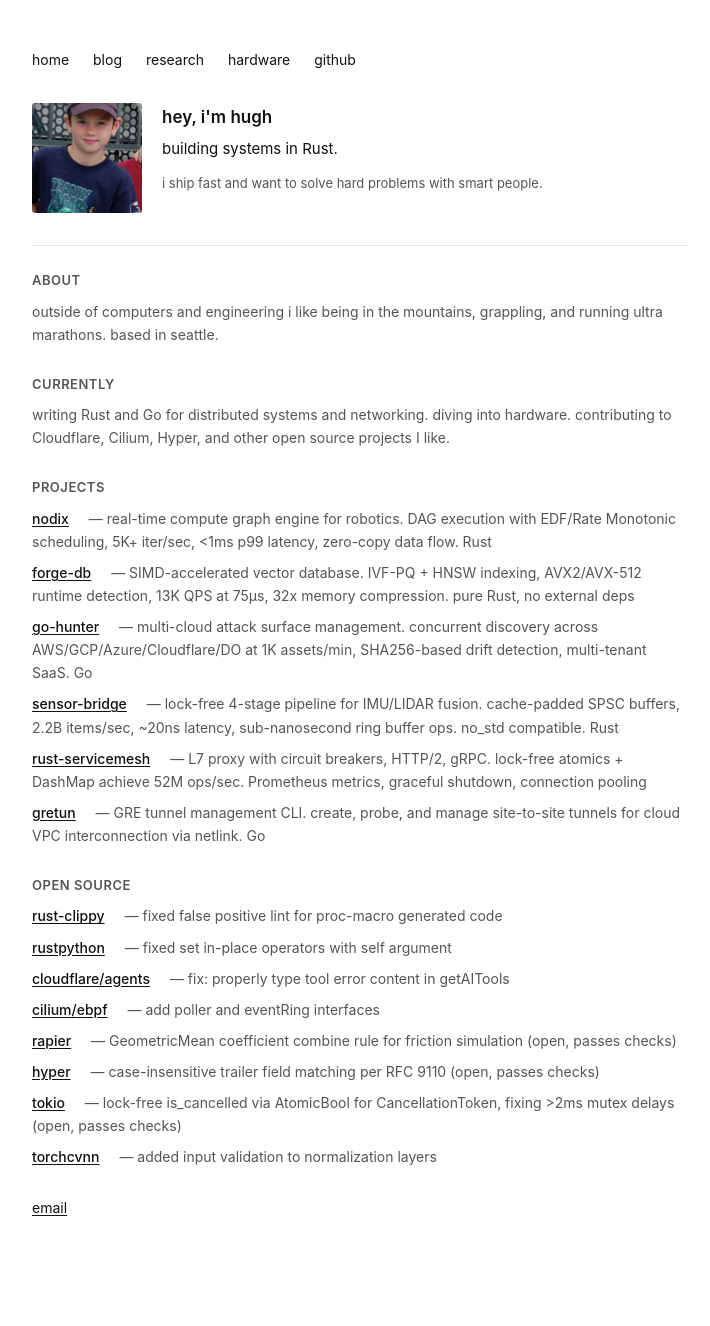
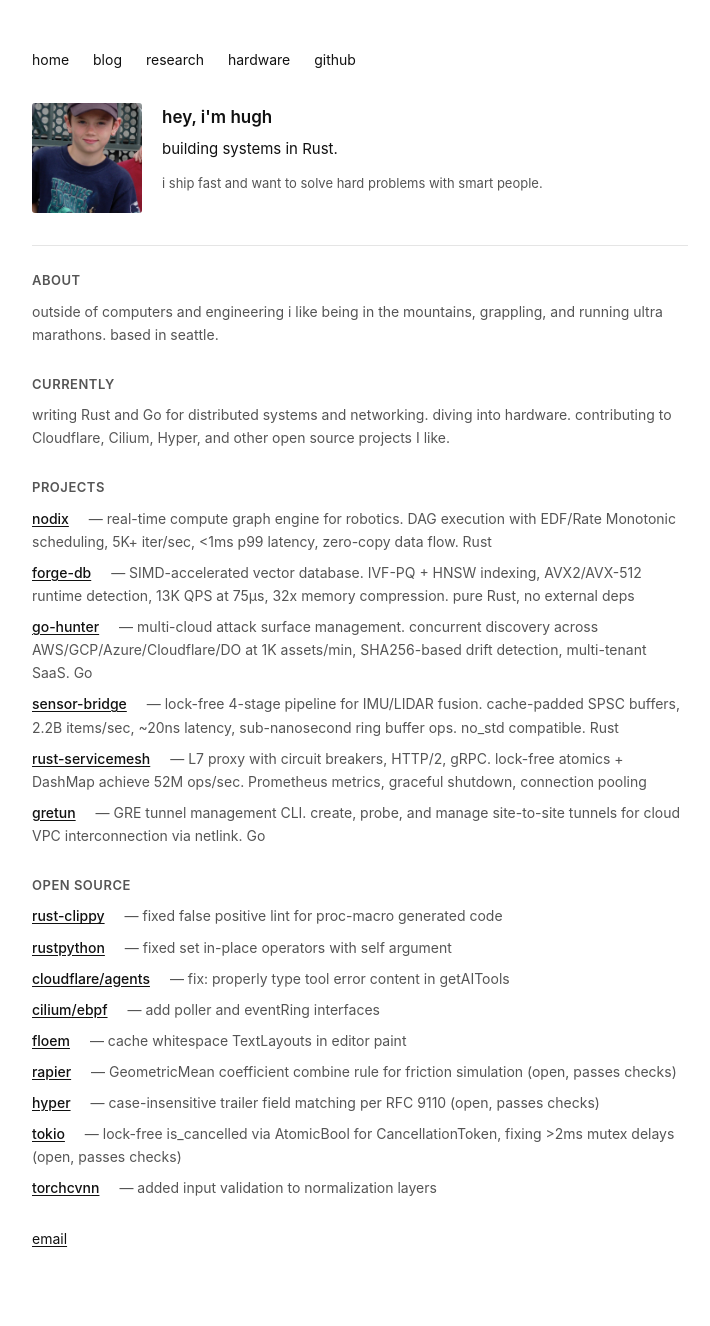
Before and after one commit to HueCodes/HueCodes.github.io, a Jekyll site: the page built from index.md, in a window 1280 px wide. Shown: the whole page, without its empty margins (280-990 px from the left). Built offline with Jekyll 4.4.1, drawn with Linux system fonts in a browser that asks for light colours; before the commit the page ends 1295 px from its top, so only the background shows below that.

Commit message:
add floem PR to open source

```diff
--- a/index.md
+++ b/index.md
@@ -81,6 +81,10 @@ title: home
     <span>add poller and eventRing interfaces</span>
   </div>
   <div class="project">
+    <a href="https://github.com/lapce/floem/pull/1025">floem</a>
+    <span>cache whitespace TextLayouts in editor paint</span>
+  </div>
+  <div class="project">
     <a href="https://github.com/dimforge/rapier/pull/806">rapier</a>
     <span>GeometricMean coefficient combine rule for friction simulation (open, passes checks)</span>
   </div>
```
